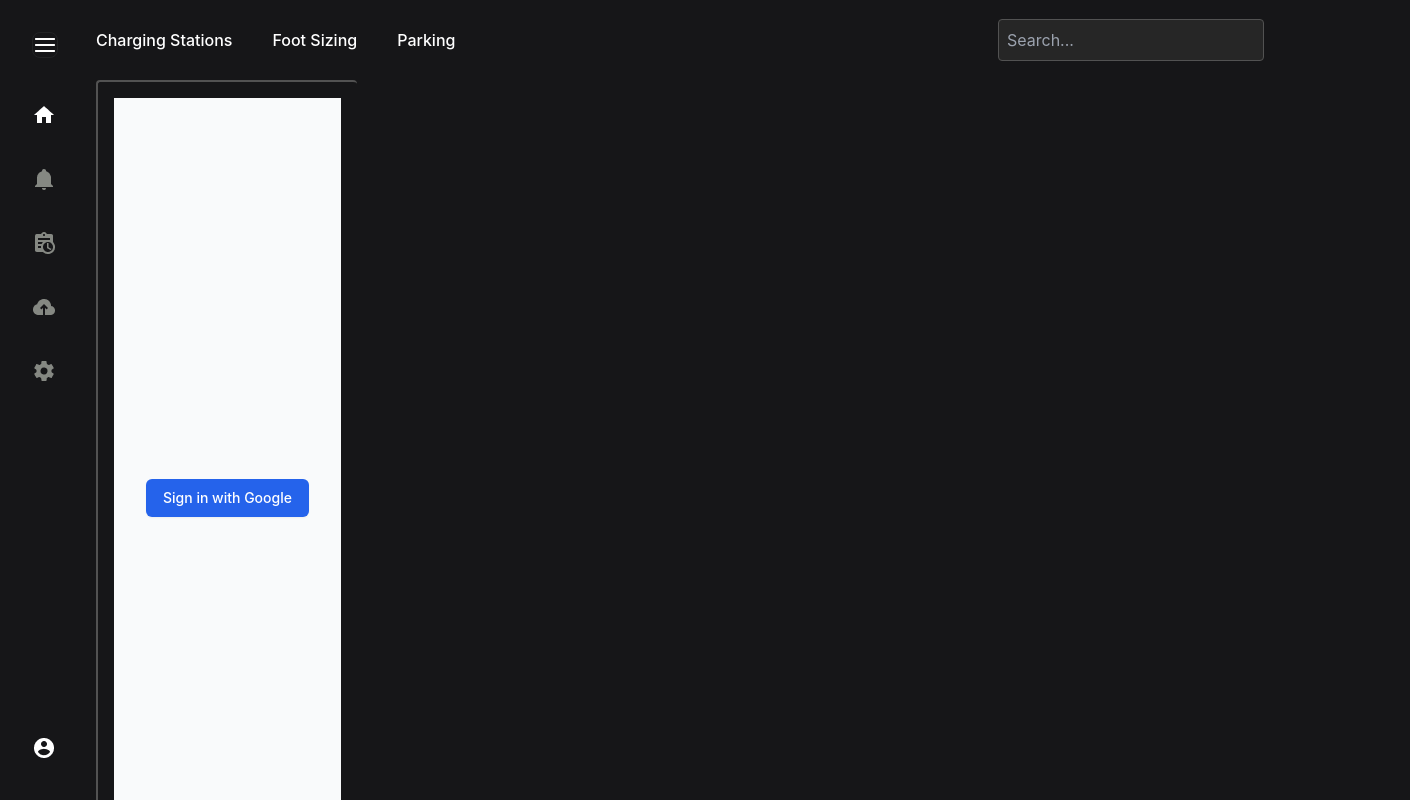
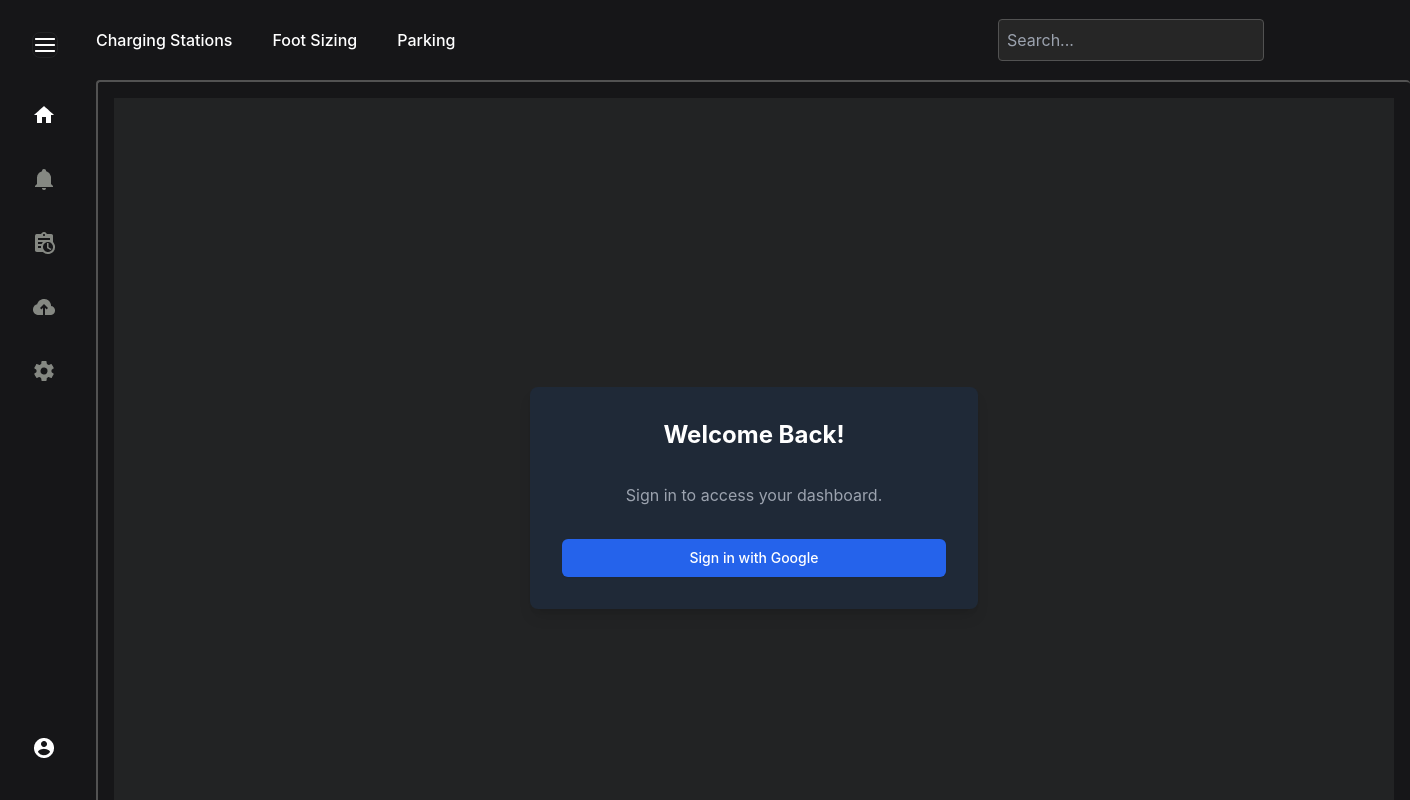
Before and after one commit to brookebachman/Tech-Assessment, a React (Vite) app in the folder data-viz-platform/: page /login in a window 1280 px wide. Shown: the whole page, 1410 px wide, since content can reach past the window. Built offline with nearby package versions, Linux system fonts and the light colour scheme; no server answers.

Commit message:
added new styles

```diff
--- a/data-viz-platform/src/pages/Login.tsx
+++ b/data-viz-platform/src/pages/Login.tsx
@@ -40,18 +40,51 @@ const Login = () => {
   }, [navigate]);
 
   return (
-    <div className="min-h-screen flex items-center justify-center bg-gray-50">
-      <div className="max-w-md w-full space-y-8 p-8">
+    <div className="min-h-screen flex items-center justify-center bg-[#222324] w-full md:w-screen text-white">
+      <div className="max-w-md w-full space-y-8 p-8 bg-gray-800 rounded-lg shadow-lg">
+        <h1 className="text-2xl font-bold text-center">Welcome Back!</h1>
+        <p className="text-center text-gray-400">
+          Sign in to access your dashboard.
+        </p>
+
         {error && (
-          <div className="text-red-600 text-center text-sm">{error}</div>
+          <div
+            className="text-red-600 bg-red-100 text-sm rounded p-3 my-4"
+            aria-live="assertive"
+          >
+            {error}
+          </div>
         )}
+
         <button
           onClick={handleGoogleLogin}
           disabled={isLoading}
-          className="w-full flex justify-center py-2 px-4 border border-transparent rounded-md shadow-sm text-sm font-medium text-white bg-blue-600 hover:bg-blue-700 focus:outline-none focus:ring-2 focus:ring-offset-2 focus:ring-blue-500 disabled:opacity-50"
+          className="w-full flex items-center justify-center py-2 px-4 border border-transparent rounded-md shadow-sm text-sm font-medium text-white bg-blue-600 hover:bg-blue-700 focus:outline-none focus:ring-2 focus:ring-offset-2 focus:ring-blue-500 disabled:opacity-50"
         >
           {isLoading ? (
-            <span>Signing in...</span>
+            <span className="flex items-center">
+              <svg
+                className="animate-spin h-5 w-5 mr-2 text-white"
+                xmlns="http://www.w3.org/2000/svg"
+                fill="none"
+                viewBox="0 0 24 24"
+              >
+                <circle
+                  className="opacity-25"
+                  cx="12"
+                  cy="12"
+                  r="10"
+                  stroke="currentColor"
+                  strokeWidth="4"
+                ></circle>
+                <path
+                  className="opacity-75"
+                  fill="currentColor"
+                  d="M4 12a8 8 0 018-8V0C5.373 0 0 5.373 0 12h4zm2 5.291A7.962 7.962 0 014 12H0c0 3.042 1.135 5.824 3 7.938l3-2.647z"
+                ></path>
+              </svg>
+              Signing in...
+            </span>
           ) : (
             <span>Sign in with Google</span>
           )}
```
